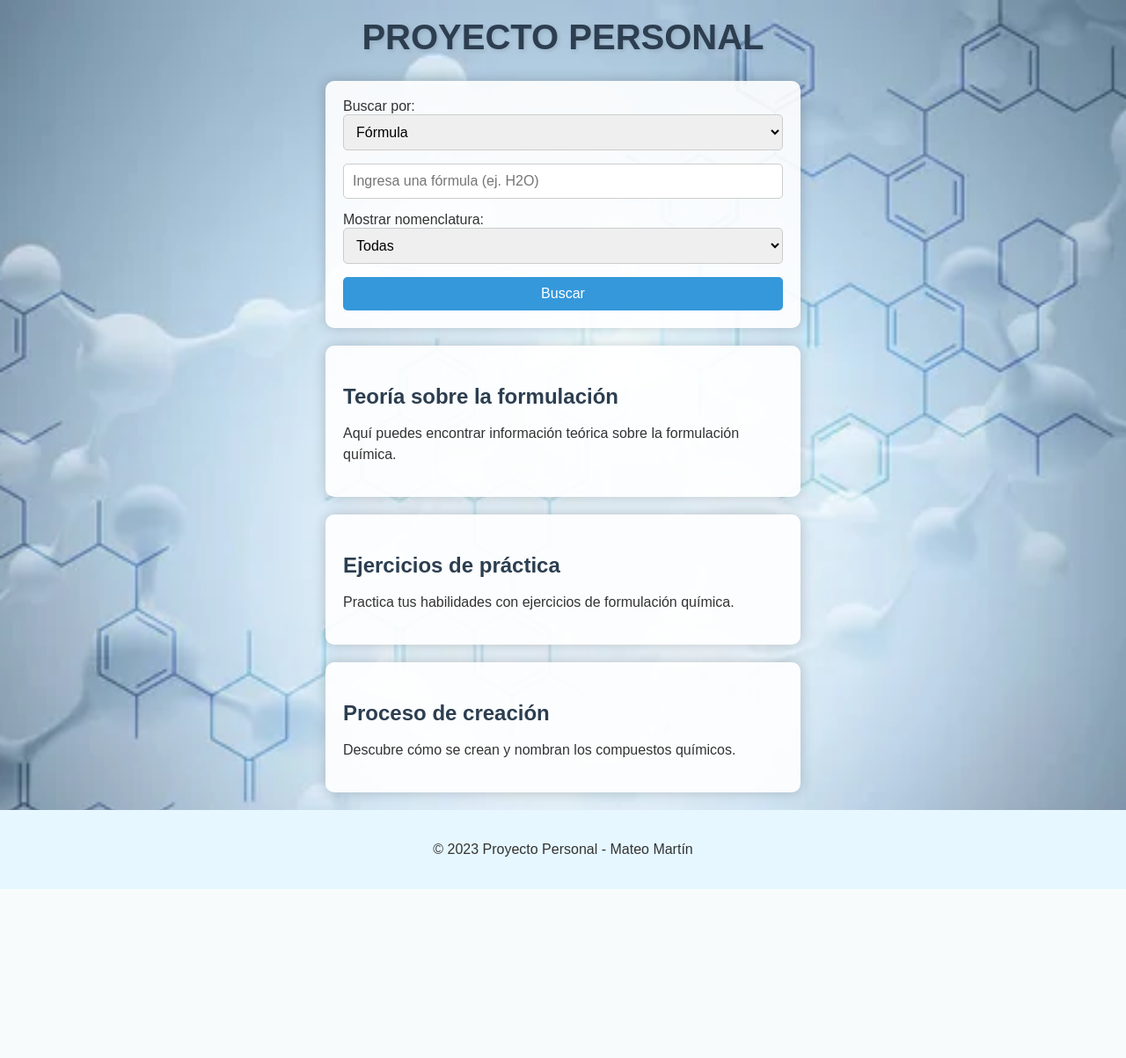
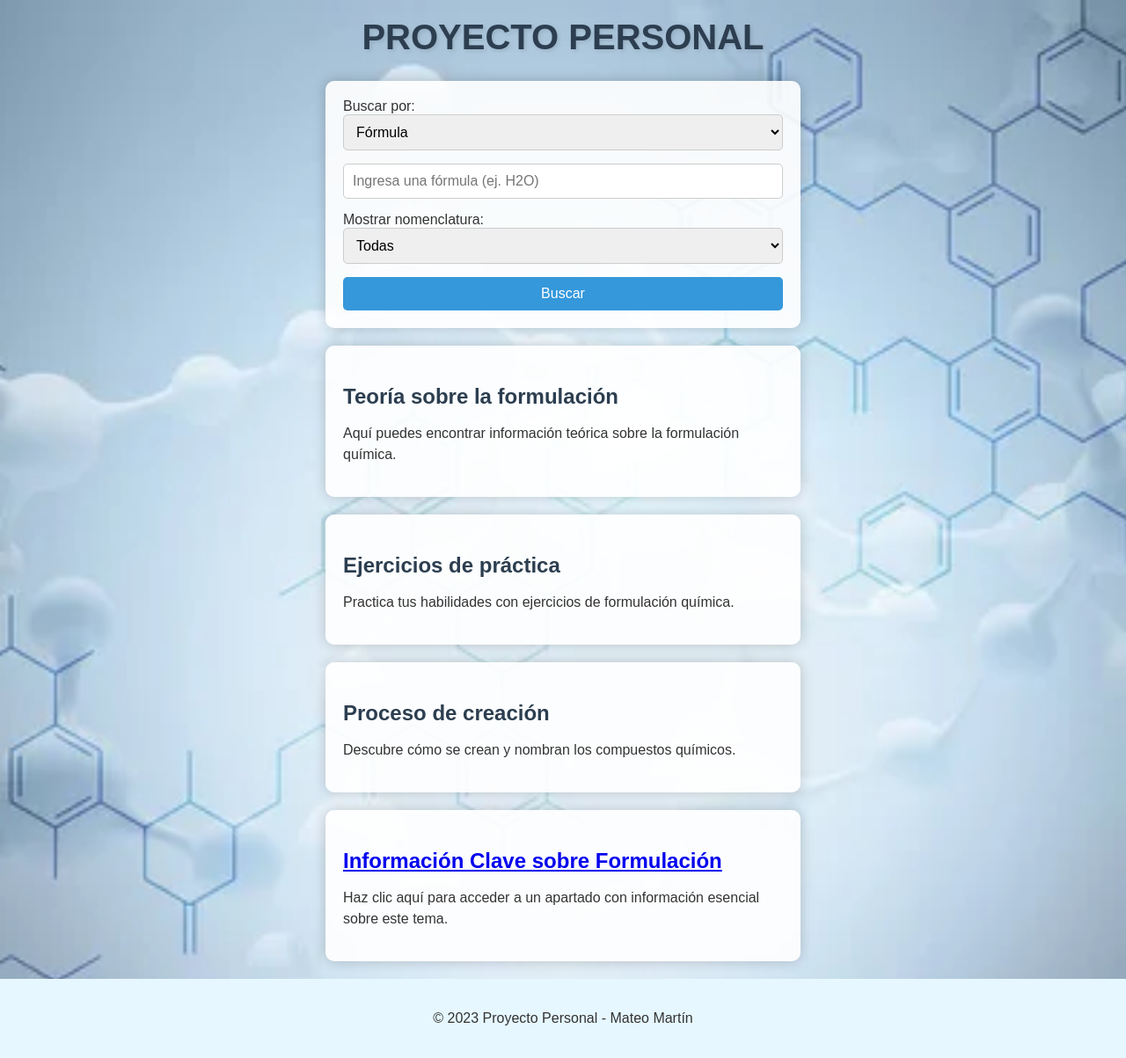
Before and after one commit to mmartinmmc/Proyecto-Personal, a Flask app: page / in a window 1280 px wide. Shown: the whole page at 88% size. Before the commit the page ends 1011 px from the top, so only its background shows below. Run offline with Flask 3, Linux system fonts and the light colour scheme.

Commit message:
Update index.html

```diff
--- a/templates/index.html
+++ b/templates/index.html
@@ -1,4 +1,3 @@
-<!-- templates/index.html -->
 <!DOCTYPE html>
 <html lang="es">
 <head>
@@ -49,7 +48,6 @@
         <button type="submit">Buscar</button>
     </form>
 
-    <!-- Nuevos desplegables -->
     <div class="desplegable">
         <h3>Teoría sobre la formulación</h3>
         <p>Aquí puedes encontrar información teórica sobre la formulación química.</p>
@@ -65,7 +63,11 @@
         <p>Descubre cómo se crean y nombran los compuestos químicos.</p>
     </div>
 
-    <!-- Footer -->
+    <div class="desplegable">
+        <h3><a href="/informacion">Información Clave sobre Formulación</a></h3>
+        <p>Haz clic aquí para acceder a un apartado con información esencial sobre este tema.</p>
+    </div>
+
     <div class="footer">
         <p>© 2023 Proyecto Personal - Mateo Martín</p>
     </div>
```
